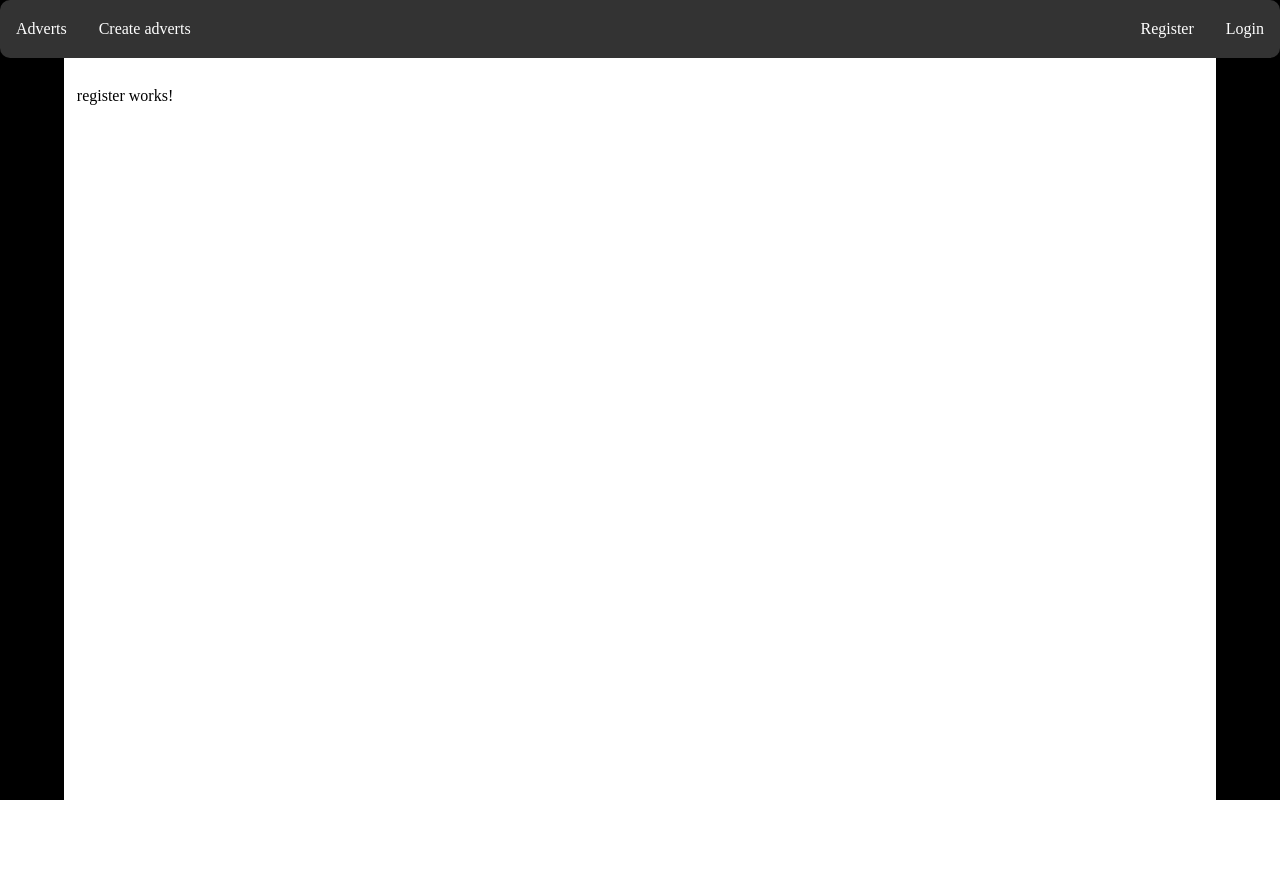
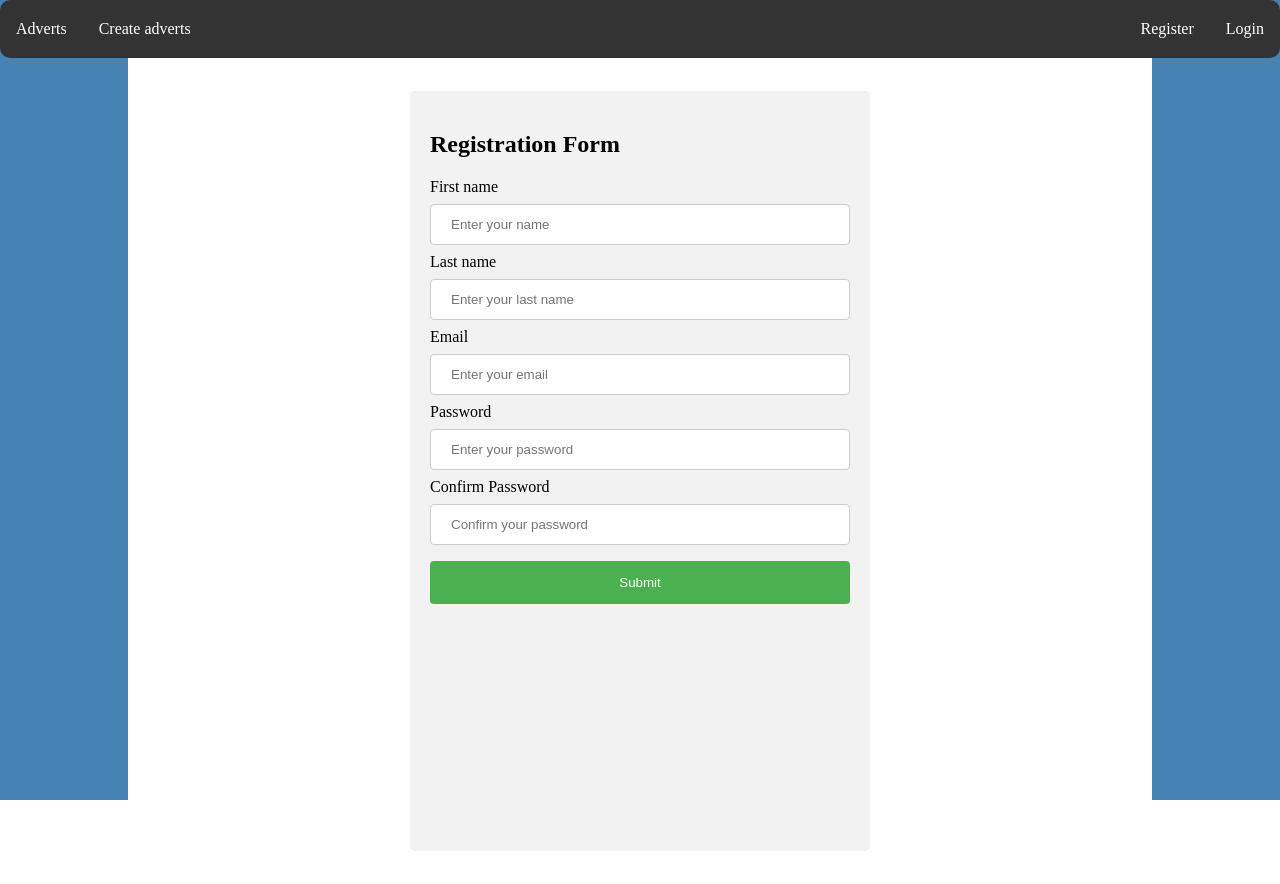
Before and after one commit to jiktor/CarsWebsiteProject, an Angular app in the folder websiteFontend/: page /register in a window 1280 px wide. Built offline with nearby package versions, Linux system fonts and the light colour scheme.

Commit message:
added form for registration without functionality

```diff
--- a/websiteFontend/src/app/app.component.css
+++ b/websiteFontend/src/app/app.component.css
@@ -24,19 +24,21 @@ ul {
     text-decoration: none;
   }
   .outer-container{
-    background-color: black;
+    background-color: steelblue;
     width: 100dvw; /* 100% of viewport width */
     height: 100dvh; /* 100% of viewport height */
     position: absolute;
+    align-items: center;
+    justify-content: center;
     top: 0;
     left: 0;
   }
   .content-container{
-    display: block;
+    display: flex;
     align-items: center;
     justify-content: center;
-    margin-left: 5%;
-    margin-right: 5%;
+    margin-left: 10%;
+    margin-right: 10%;
     background-color: white;
     height:100%;
     padding: 1%;
--- a/websiteFontend/src/app/register/register.component.css
+++ b/websiteFontend/src/app/register/register.component.css
@@ -0,0 +1,32 @@
+input[type=text],[type=email],[type=password], select{
+    width: 100%;
+    padding: 12px 20px;
+    margin: 8px 0px;
+    display: inline-block;
+    border: 1px solid #ccc;
+    border-radius: 4px;
+    box-sizing: border-box;
+}
+input[type = submit]{
+    width: 100%;
+    background-color: #4CAF50;
+    color: white;
+    padding: 14px 20px;
+    margin: 8px 0px;
+    border: none;
+    border-radius: 4px;
+    cursor: pointer;
+}
+input[type=submit]:hover{
+    background-color: #45a049;
+}
+.form{
+    border-radius: 5px;
+    background-color: #f2f2f2;
+    padding: 20px;
+    width: 420px;
+    height: 90dvh;
+}
+input.ng-invalid.ng-touched{
+    border: red 1px solid;
+}
--- a/websiteFontend/src/app/register/register.component.html
+++ b/websiteFontend/src/app/register/register.component.html
@@ -1 +1,39 @@
-<p>register works!</p>
+<div class="form">
+    <h2 id="registration">Registration Form</h2>
+    <form [formGroup]="reactiveForm" (ngSubmit)="onSubmit()">
+        <label for="fname">First name</label>
+        <div>
+            <small style="color: red;" *ngIf="reactiveForm.get('firstName').errors?.['noSpaceAllowed'] && reactiveForm.get('firstName').touched">whitespaces are not allowed in this field</small>
+            <small style="color: red;" *ngIf="reactiveForm.get('firstName').errors?.['required'] && reactiveForm.get('firstName').touched">this field is required</small>
+        </div>
+        <input type="text" id="fname" formControlName="firstName" placeholder="Enter your name">
+
+        <label for="lname">Last name</label>
+        <div>
+            <small style="color: red;" *ngIf="reactiveForm.get('lastName').errors?.['noSpaceAllowed'] && reactiveForm.get('lastName').touched">whitespaces are not allowed in this field</small>
+            <small style="color: red;" *ngIf="reactiveForm.get('lastName').errors?.['required'] && reactiveForm.get('lastName').touched">this field is required</small>
+        </div>
+        <input type="text" id="lname" formControlName="lastName" placeholder="Enter your last name">
+
+
+        <label for="email">Email</label>
+        <div>
+            <small style="color: red;" *ngIf="reactiveForm.get('email').errors?.['required'] && reactiveForm.get('email').touched">The email field is required</small>
+            <small style="color: red;" *ngIf="reactiveForm.get('email').errors?.['email'] && reactiveForm.get('email').touched">invalid email</small>
+        </div>
+        <input type="email" id="email" formControlName="email" placeholder="Enter your email">
+
+        <label for="password">Password</label>
+        <div style="color: red;" *ngIf="reactiveForm.get('password').errors && reactiveForm.get('password').touched">The password field is required</div>
+        <input type="password" id="password" formControlName="password" placeholder="Enter your password">
+
+        <label for="cpassword">Confirm Password</label>
+        <div>
+            <small style="color: red;" *ngIf="reactiveForm.get('confirmPassword').errors?.['required'] && reactiveForm.get('confirmPassword').touched">The confirm password field is required</small>
+            <small style="color: red;" *ngIf="reactiveForm.get('confirmPassword').errors?.['notMatchingPassword'] && reactiveForm.get('confirmPassword').touched">The confirm password field is required</small>
+        </div>
+        <input type="password" id="cpassword" formControlName="confirmPassword" placeholder="Confirm your password">
+
+        <input type="submit" value="Submit" id="btn">
+    </form>
+</div>
--- a/websiteFontend/src/app/register/register.component.ts
+++ b/websiteFontend/src/app/register/register.component.ts
@@ -1,12 +1,44 @@
-import { Component } from '@angular/core';
-
+import { NgIf } from '@angular/common';
+import { Component, OnInit } from '@angular/core';
+import { FormControl, FormGroup,ReactiveFormsModule,Validators } from '@angular/forms';
 @Component({
   selector: 'app-register',
   standalone: true,
-  imports: [],
+  imports: [ReactiveFormsModule,NgIf],
   templateUrl: './register.component.html',
   styleUrl: './register.component.css'
 })
-export class RegisterComponent {
+export class RegisterComponent implements OnInit {
+  title ='Registartion form'
+  reactiveForm: FormGroup;
 
+  ngOnInit(){
+    this.reactiveForm = new FormGroup({
+      firstName: new FormControl(null,[this.noSpaceAllowed,Validators.required]),
+      lastName: new FormControl(null,[this.noSpaceAllowed,Validators.required]),
+      email : new FormControl(null, [Validators.email,Validators.required]),
+      password: new FormControl(null,Validators.required),
+      confirmPassword: new FormControl(null,Validators.required)
+    });
+  }
+
+  onSubmit(){
+    console.log(this.reactiveForm)
+  }
+  //custom validation for whitespace
+  noSpaceAllowed(control: FormControl){
+    if(control.value != null && control.value.indexOf(' ') != -1){
+      return {noSpaceAllowed: true}
+    }
+    return null;
+  }
+  //custom validation for matching passwords
+  // matchingPassword(control: FormControl){
+  //   //console.log(control.value)
+  //  // console.log((<FormGroup>this.reactiveForm).get('password').value)
+  //   if(!control.value != (<FormControl>this.reactiveForm.get('password')).value){
+  //     return {notMatchingPassword: true}
+  //   }
+  //   return null;
+  // }
 }
--- a/websiteFontend/tsconfig.json
+++ b/websiteFontend/tsconfig.json
@@ -4,7 +4,7 @@
   "compilerOptions": {
     "outDir": "./dist/out-tsc",
     "forceConsistentCasingInFileNames": true,
-    "strict": true,
+    "strict": false,
     "noImplicitOverride": true,
     "noPropertyAccessFromIndexSignature": true,
     "noImplicitReturns": true,
```
